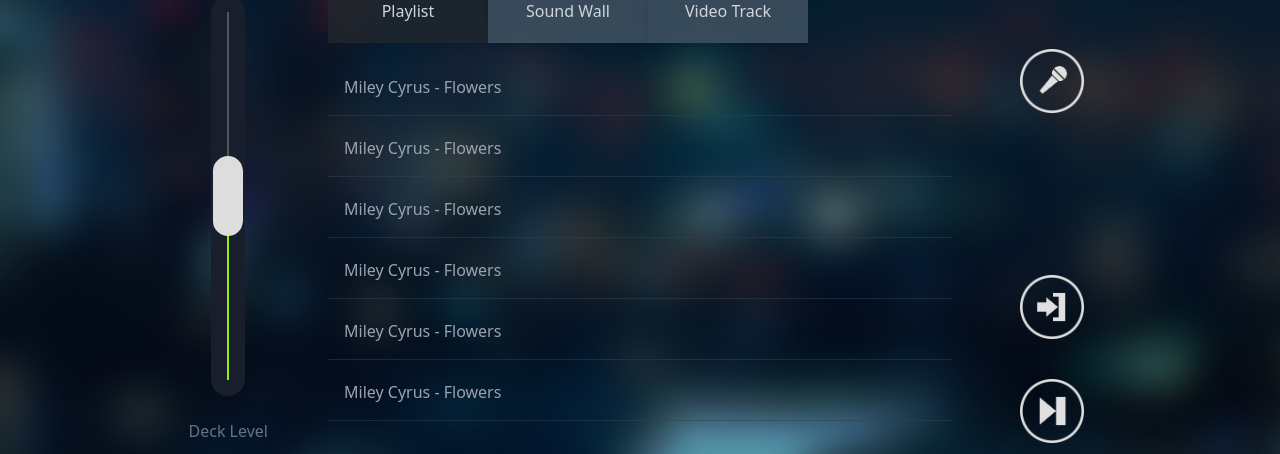
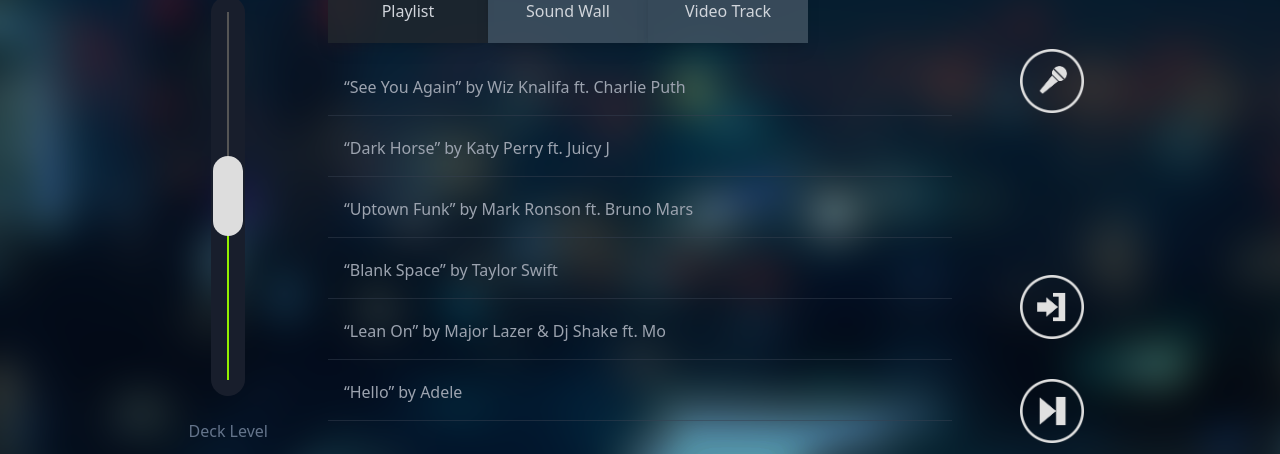
Before and after one commit to Rashad-Stack/audio_player, a React (Vite) app: page / in a window 1280 px wide. Shown: the part 412-866 px from the top of the page. Built offline with nearby package versions, Linux system fonts and the light colour scheme.

Commit message:
player functionality added

```diff
--- a/src/App.jsx
+++ b/src/App.jsx
@@ -4,6 +4,7 @@
 import SettingScreen from "./pages/SettingScreen";
 import { useEffect, useState } from "react";
 import LoginScreen from "./pages/Login";
+import PlayerContextProvider from "./context/playerContext";
 
 function App() {
   const [isLaunched, setIsLaunched] = useState(true);
@@ -17,6 +18,7 @@
   return isLaunched ? (
     <LaunchScreen />
   ) : (
+    <PlayerContextProvider>
       <Router>
         <Routes>
           <Route path="/" element={<Main />} />
@@ -24,6 +26,7 @@
           <Route path="/login" element={<LoginScreen />} />
         </Routes>
       </Router>
+    </PlayerContextProvider>
   );
 }
 
--- a/src/components/main/albumCover.jsx
+++ b/src/components/main/albumCover.jsx
@@ -1,11 +1,13 @@
-import React, { useState } from "react";
+import React, { useContext, useState } from "react";
 import CircleProgressbar from "./cicleProgressbar";
+import { PlayerContext } from "../../context/playerContext";
 
 export default function AlbumCover({ percentage, time, music }) {
   const [isDeleting, setIsDeleting] = useState(false);
+  const { setCurrentAlbum } = useContext(PlayerContext);
 
   return (
-    <div>
+    <div onClick={() => setCurrentAlbum(music.id - 1)}>
       <CircleProgressbar percentage={percentage} circleWidth="150">
         <div className="relative w-32 h-32 overflow-hidden rounded-full cursor-pointer">
           <img
--- a/src/components/main/list.jsx
+++ b/src/components/main/list.jsx
@@ -1,15 +1,12 @@
 import React, { useState } from "react";
 
-export default function List({ active, isEditing, setIsEditing }) {
+export default function List({ active, setIsEditing, song, setPlayingId }) {
   const [showActionBtn, setShowActionBtn] = useState(false);
-
-  const [isPressed, setIsPressed] = useState(false);
 
   let pressTimer;
 
   const handleMouseDown = () => {
     pressTimer = setTimeout(() => {
-      setIsPressed(true);
       setIsEditing(true);
       setShowActionBtn(!showActionBtn);
     }, 500); // Adjust the delay time to your preference
@@ -17,7 +14,6 @@
 
   const handleMouseUp = () => {
     clearTimeout(pressTimer);
-    setIsPressed(false);
   };
 
   return (
@@ -26,10 +22,16 @@
       onMouseDown={handleMouseDown}
       onMouseUp={handleMouseUp}
       onMouseLeave={handleMouseUp}
-    >
-      <span>
-        {active && <span className="w-2 h-2 bg-red-600 rounded-full" />}
-        <span> Miley Cyrus - Flowers</span>
+      onClick={() => setPlayingId(song.id)}>
+      <span className="flex items-center gap-2">
+        {active && (
+          <span
+            className={`w-2 h-2 rounded-full ${
+              showActionBtn ? "bg-green" : "bg-red-600"
+            }`}
+          />
+        )}
+        <span> {song?.song}</span>
       </span>
       {showActionBtn && (
         <span className="flex items-center gap-5">
--- a/src/components/main/playlist.jsx
+++ b/src/components/main/playlist.jsx
@@ -1,8 +1,17 @@
-import React, { useState } from "react";
+import React, { useContext, useState } from "react";
 import List from "./list";
+import { PlayerContext } from "../../context/playerContext";
+import { musicList } from "../../data/song";
 
 export default function Playlist() {
   const [isEditing, setIsEditing] = useState(false);
+  const { currentAlbum, currentSong, setCurrentSong } =
+    useContext(PlayerContext);
+
+  console.log(currentAlbum);
+
+  const songs = musicList[currentAlbum]?.songs || [];
+
   return (
     <ul className="flex flex-col gap-1">
       {isEditing && (
@@ -19,13 +28,17 @@
           />
         </li>
       )}
-      <List setIsEditing={setIsEditing} isEditing={isEditing} />
-      <List setIsEditing={setIsEditing} isEditing={isEditing} />
-      <List setIsEditing={setIsEditing} isEditing={isEditing} />
-      <List setIsEditing={setIsEditing} isEditing={isEditing} active={true} />
-      <List setIsEditing={setIsEditing} isEditing={isEditing} />
-      <List setIsEditing={setIsEditing} isEditing={isEditing} />
-      <List setIsEditing={setIsEditing} isEditing={isEditing} />
+
+      {songs.map((song) => (
+        <List
+          key={song.id}
+          setIsEditing={setIsEditing}
+          isEditing={isEditing}
+          song={song}
+          active={song.id === currentSong}
+          setPlayingId={setCurrentSong}
+        />
+      ))}
     </ul>
   );
 }
--- a/src/components/main/settings.jsx
+++ b/src/components/main/settings.jsx
@@ -1,8 +1,20 @@
-import React, { useState } from "react";
+import React, { useState, useContext } from "react";
 import { Link } from "react-router-dom";
+import { PlayerContext } from "../../context/playerContext";
+import { musicList } from "../../data/song";
 
 export default function Settings() {
   const [isMuted, setIsMuted] = useState(false);
+  const { currentAlbum, currentSong, setCurrentSong } =
+    useContext(PlayerContext);
+
+  const handleNextSong = () => {
+    const songs = musicList[currentAlbum]?.songs || [];
+    if (songs.length > currentSong + 1) {
+      setCurrentSong(currentSong + 1);
+    }
+  };
+
   return (
     <div className="flex flex-col items-center justify-between mt-20">
       <Link
@@ -23,7 +35,9 @@
         <button className="w-16 h-16 transition ease-out transform hover:opacity-50">
           <img src="/images/button-sc.png" alt="setting button" />
         </button>
-        <button className="w-16 h-16 transition ease-out transform hover:opacity-50">
+        <button
+          className="w-16 h-16 transition ease-out transform hover:opacity-50"
+          onClick={handleNextSong}>
           <img src="/images/button-next.png" alt="setting button" />
         </button>
       </div>
--- /dev/null
+++ b/src/context/playerContext.jsx
@@ -0,0 +1,20 @@
+import React, { createContext, useState } from "react";
+
+export const PlayerContext = createContext();
+
+export default function PlayerContextProvider({ children }) {
+  const [currentSong, setCurrentSong] = useState(0);
+  const [currentAlbum, setCurrentAlbum] = useState(0);
+
+  return (
+    <PlayerContext.Provider
+      value={{
+        currentSong,
+        setCurrentSong,
+        currentAlbum,
+        setCurrentAlbum,
+      }}>
+      {children}
+    </PlayerContext.Provider>
+  );
+}
--- a/src/data/song.js
+++ b/src/data/song.js
@@ -1,5 +1,6 @@
 export const musicList = [
   {
+    id: 1,
     album: "Station ID",
     albumArt:
       "https://img.freepik.com/premium-psd/dj-night-party-event-banner-template_265396-53.jpg?size=626&ext=jpg",
@@ -14,18 +15,21 @@
     ],
   },
   {
+    id: 2,
     album: "Music Bed 34",
     albumArt:
       "https://img.freepik.com/free-psd/saturday-party-social-media-template_505751-2936.jpg?size=626&ext=jpg",
     songs: [],
   },
   {
+    id: 4,
     album: "Caller Janet",
     albumArt:
       "https://img.freepik.com/premium-psd/music-party-poster-template_574474-940.jpg?size=626&ext=jpg&ga=GA1.2.2103596931.1684867916&semt=ais",
     songs: [],
   },
   {
+    id: 4,
     album: "Winner FX",
     albumArt:
       "https://img.freepik.com/free-psd/music-festival-square-flyer-template_23-2149962690.jpg?size=626&ext=jpg&uid=R33633139&ga=GA1.2.2103596931.1684867916&semt=ais",
```
Lines whose indentation alone changed are shown as unchanged.
